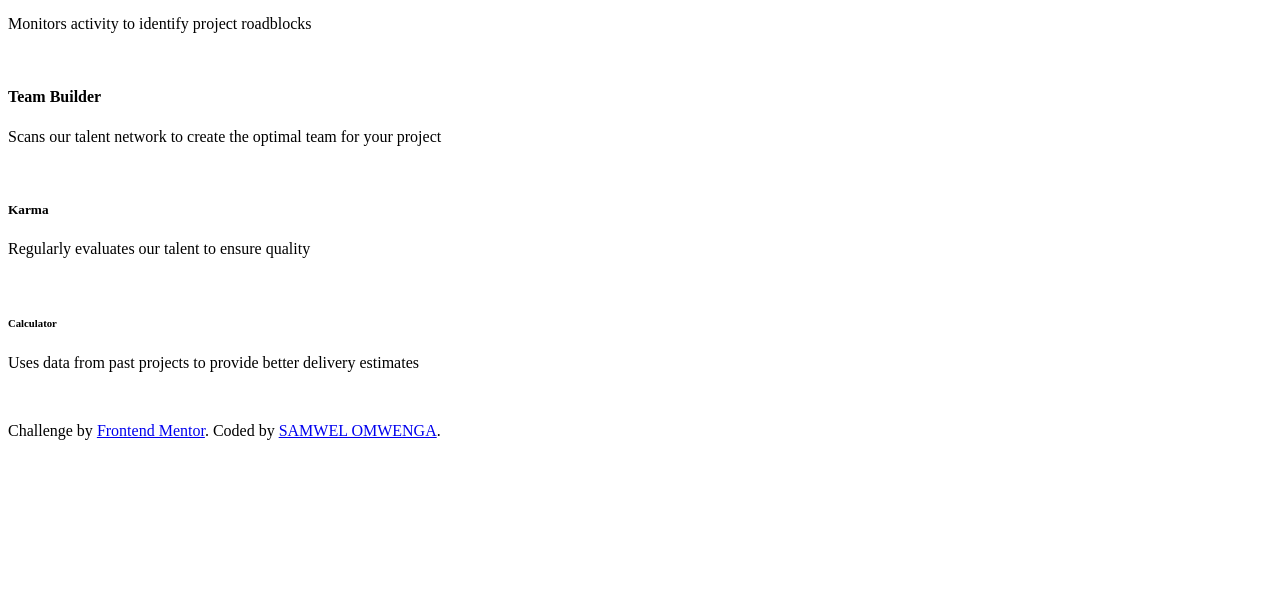
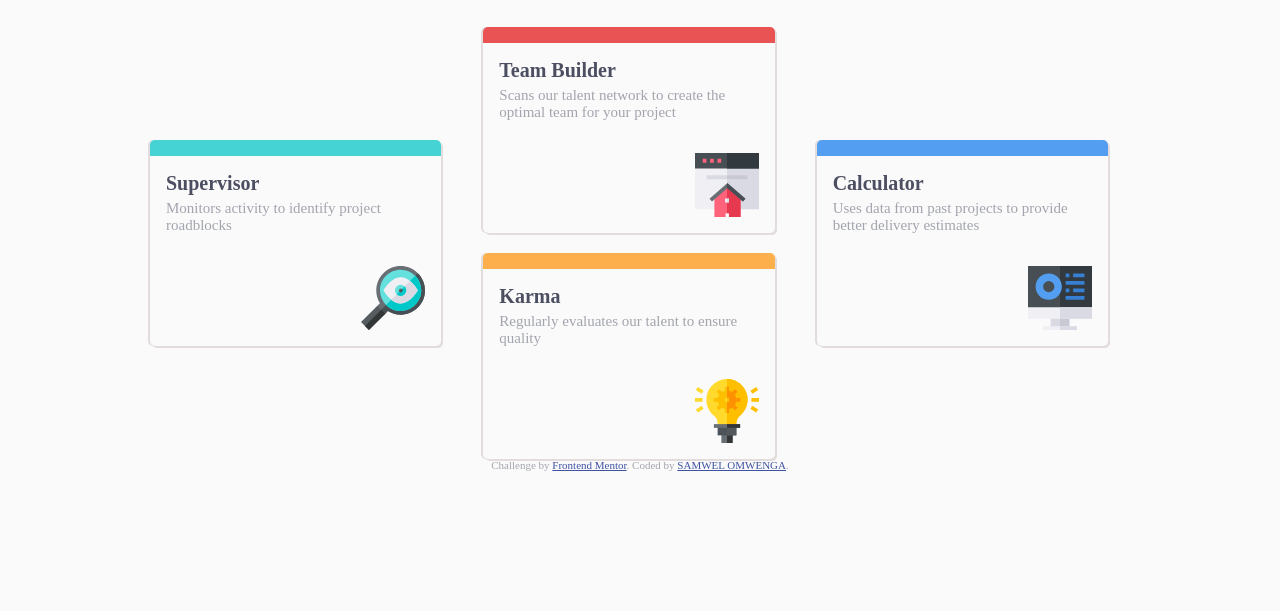
Before and after one commit to Samwelomwenga/four-card-feature-section-, a plain HTML site: page index.html in a window 1280 px wide. Shown: the part 189-800 px from the top of the page. Drawn offline with Linux system fonts and the light colour scheme; the site is published under a folder, as on GitHub Pages, so addresses that start at the root find nothing; a web font is replaced by a local one.

Commit message:
addd "alt tags" to the images

```diff
--- a/index.html
+++ b/index.html
@@ -5,7 +5,7 @@
   <meta name="viewport" content="width=device-width, initial-scale=1.0"> <!-- displays site properly based on user's device -->
 
   <link rel="icon" type="image/png" sizes="32x32" href="./images/favicon-32x32.png">
-  <link rel="stylesheet" href="/style.css">
+  <link rel="stylesheet" href="style.css">
   <title>Frontend Mentor | Four card feature section</title>
 </head>
 <body>
@@ -21,27 +21,27 @@
       <h3>Supervisor
        </h3>
       <p> Monitors activity to identify project roadblocks</p>
-      <img class="icon" src="/images/icon-supervisor.svg" alt="">
+      <img class="icon" src="images\icon-supervisor.svg" loading="lazy" alt="icon-supervisor">
     </section>
     <section class="Team-Builder">
       <h4> Team Builder</h4>
       <p>
         Scans our talent network to create the optimal team for your project</p>
-      <img class="icon" src="/images/icon-team-builder.svg" alt="">
+      <img class="icon" src="images\icon-team-builder.svg" loading="lazy"  alt="icon-team-builder">
     </section>
     <section class="Karma">
       <h5>Karma</h5>
       <p>
         Regularly evaluates our talent to ensure quality
       </p>
-   <img class="icon" src="/images/icon-karma.svg" alt="">
+   <img class="icon" src="images\icon-karma.svg" loading="lazy" alt="icon-karma">
     </section>
     <section class="Calculator">
       <h6>Calculator</h6>
       <p>
         Uses data from past projects to provide better delivery estimates
       </p>
-      <img class="icon" src="/images/icon-calculator.svg" alt="">
+      <img class="icon" src="images\icon-calculator.svg" loading="lazy"  alt="icon-calculator">
     </section>
   </article>
   <footer>
```
